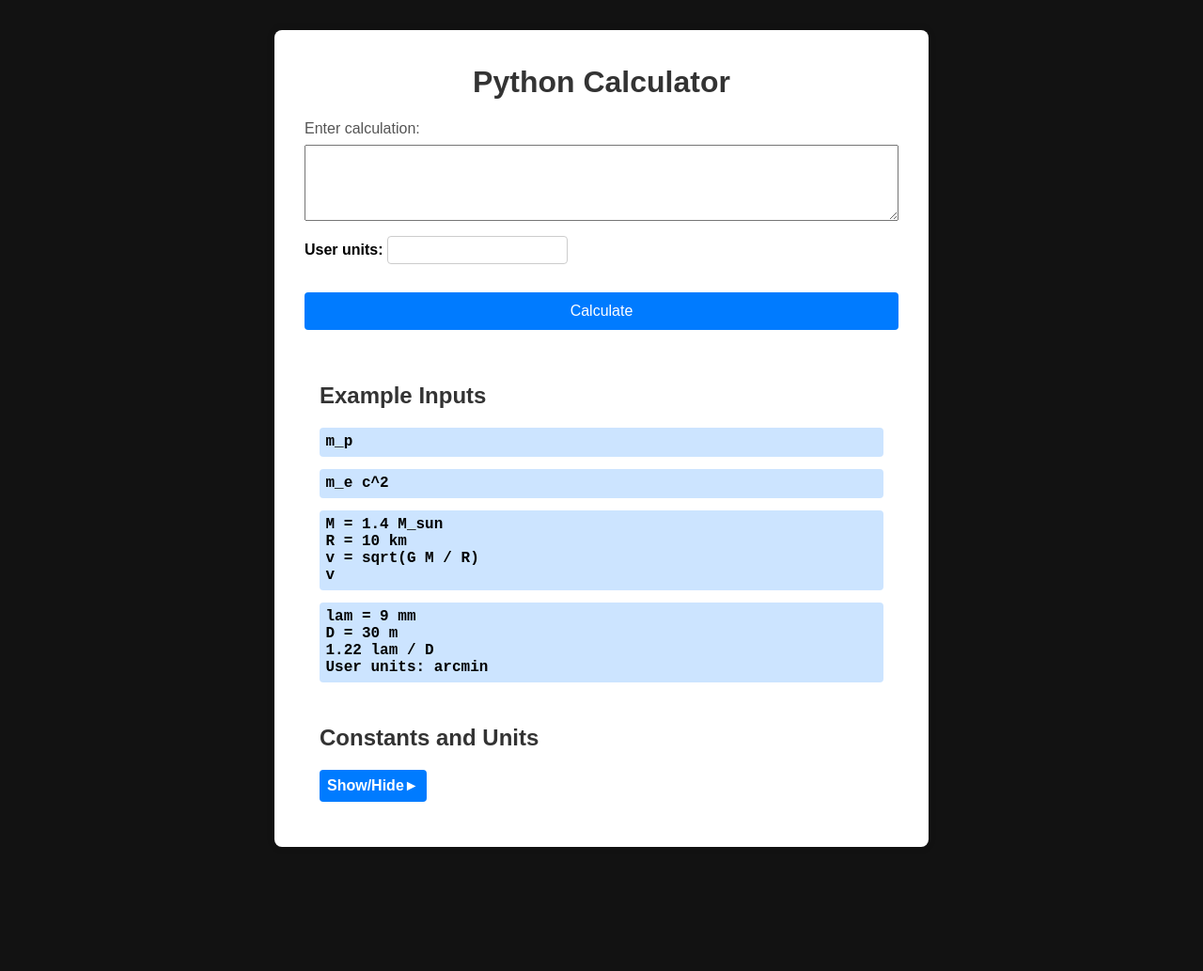
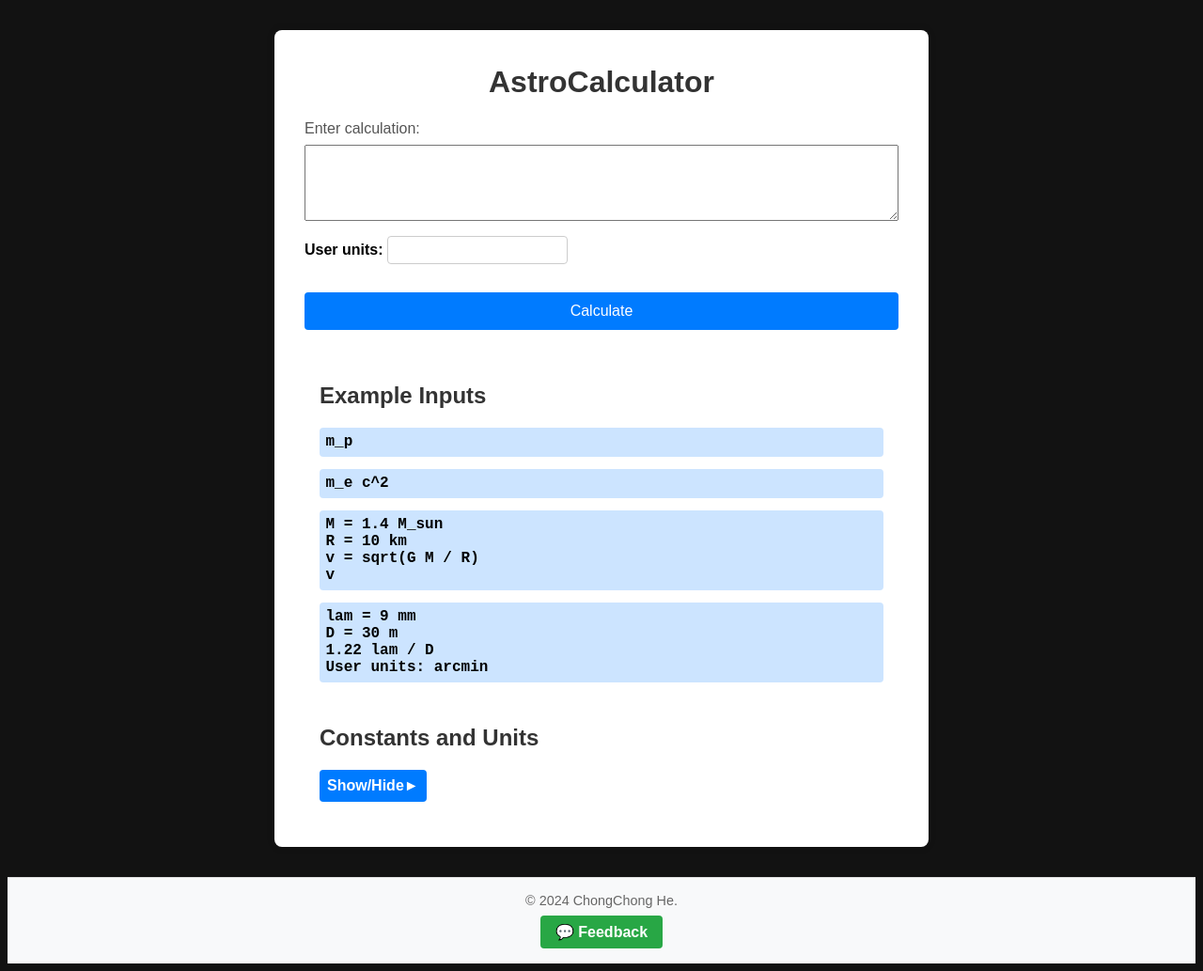
Before and after one commit to chongchonghe/astrocalculator, a Python web app: template calc/templates/index.html in a window 1280 px wide. Shown: the whole page at 94% size. Before the commit the page ends 901 px from the top, so only its background shows below. Run offline with Jinja, Linux system fonts and the light colour scheme; the template is opened without the code that fills it, so the values that code supplies are empty.

Commit message:
add footer band feedback button

```diff
--- a/calc/static/style.css
+++ b/calc/static/style.css
@@ -7,6 +7,7 @@ body {
   width: 50%;
   margin: 5% auto;
   margin-top: 2em;
+  margin-bottom: 2em;
   background-color: #ffffff;
   padding: 2em;
   padding-top: 1em;
@@ -176,3 +177,50 @@ h2 {
     border-radius: 4px;
     overflow-x: auto;
 }
+
+/* Footer styles */
+footer {
+    margin-top: 2em; /* Space before the footer */
+    padding: 1em 0;
+    text-align: center;
+    background-color: #f8f9fa; /* Light background for the footer */
+    border-top: 1px solid #e0e0e0; /* Top border to separate from content */
+}
+
+footer p {
+    margin: 0;
+    color: #666666; /* Dark gray color for text */
+    font-size: 0.9em;
+}
+
+#feedback-button {
+    padding: 0.5em 1em;
+    background-color: #28a745; /* Green background */
+    border: none;
+    color: #ffffff; /* White text */
+    font-size: 1em;
+    border-radius: 4px;
+    cursor: pointer;
+    margin-top: 0.5em;
+    font-weight: bold; /* Thicker font */
+    transition: background-color 0.3s ease;
+}
+
+#feedback-button:hover {
+    background-color: #218838; /* Darker green on hover */
+}
+
+footer a {
+    text-decoration: none;
+}
+
+footer a button {
+    display: inline-flex;
+    align-items: center;
+    justify-content: center;
+}
+
+footer a button:focus {
+    outline: none;
+    box-shadow: 0 0 0 2px rgba(40, 167, 69, 0.5); /* Focus outline */
+}
--- a/calc/templates/index.html
+++ b/calc/templates/index.html
@@ -2,7 +2,7 @@
 <html lang="en">
 <head>
     <meta charset="UTF-8">
-    <title>Python Calculator</title>
+    <title>AstroCalculator</title>
     <link rel="stylesheet" href="{{ url_for('static', filename='style.css') }}">
     <script>
         document.addEventListener('DOMContentLoaded', function() {
@@ -47,7 +47,7 @@
 </head>
 <body>
     <div class="container">
-        <h1>Python Calculator</h1>
+        <h1>AstroCalculator</h1>
         <form method="post">
             <label for="calculation">Enter calculation:</label>
             <textarea id="calculation" name="calculation" rows="5" style="resize: vertical;" required>{{ calculation if calculation else '' }}</textarea>
@@ -147,5 +147,13 @@ User units: arcmin</code></pre>
             </div>
         </div>
     </div>
+
+    <!-- Addition of the Footer section with CopyRight and Feedback button -->
+    <footer>
+        <p>&copy; 2024 ChongChong He.</p>
+        <a href="mailto:chongchong.he@anu.edu.au">
+            <button id="feedback-button">💬 Feedback</button>
+        </a>
+    </footer>
 </body>
 </html>
```
